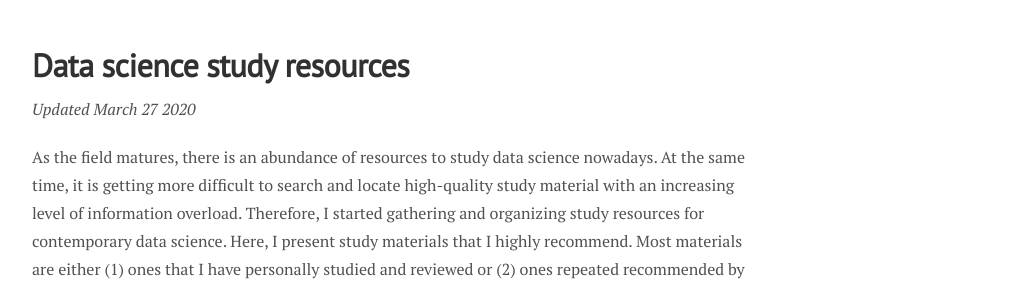
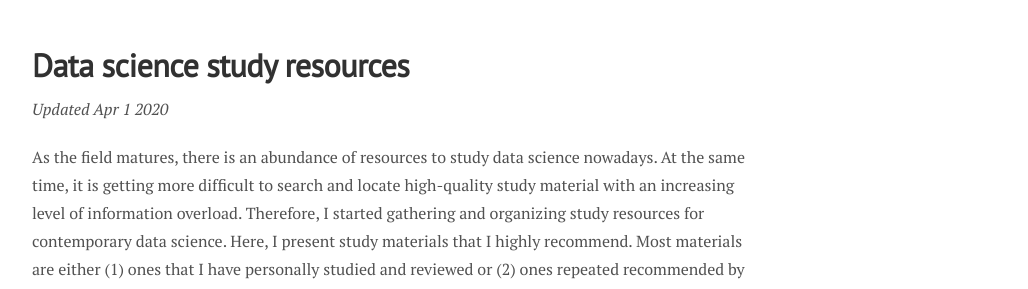
Before and after one commit to buomsoo-kim/buomsoo-kim.github.io, a Jekyll site: the page built from _posts/2020-03-25-Data-science-study-materials.md.md, in a window 1280 px wide and 900 px high. Shown: the part 286-575 px from the top of the window, without its empty margins (248-1276 px from the left). Built offline with Jekyll 4.4.1, drawn with Linux system fonts in a browser that asks for light colours; nearby versions of some CDN libraries; comment, search, counter and statistics services are not loaded; some of the changed text lies outside the part shown.

Commit message:
Update 2020-03-25-Data-science-study-materials.md.md

```diff
--- a/_posts/2020-03-25-Data-science-study-materials.md.md
+++ b/_posts/2020-03-25-Data-science-study-materials.md.md
@@ -6,7 +6,7 @@ tags: [Data Science, Machine Learning, Deep Learning]
 ---
 
 # Data science study resources
-*Updated March 27 2020*
+*Updated Apr 1 2020*
 
 As the field matures, there is an abundance of resources to study data science nowadays. At the same time, it is getting more difficult to search and locate high-quality study material with an increasing level of information overload. Therefore, I started gathering and organizing study resources for contemporary data science. Here, I present study materials that I highly recommend. Most materials are either (1) ones that I have personally studied and reviewed or (2) ones repeated recommended by my colleagues and friends. Hence, this is not a comprehensive set of resources for studying data science for anyone, but rather a curated set of materials from my (biased) point of view. Also, I will update and refresh the resources from time to time, so stay tuned!
 
```
Also changed, not shown: other parts of _posts/2020-03-25-Data-science-study-materials.md.md (+1 -0 lines).
